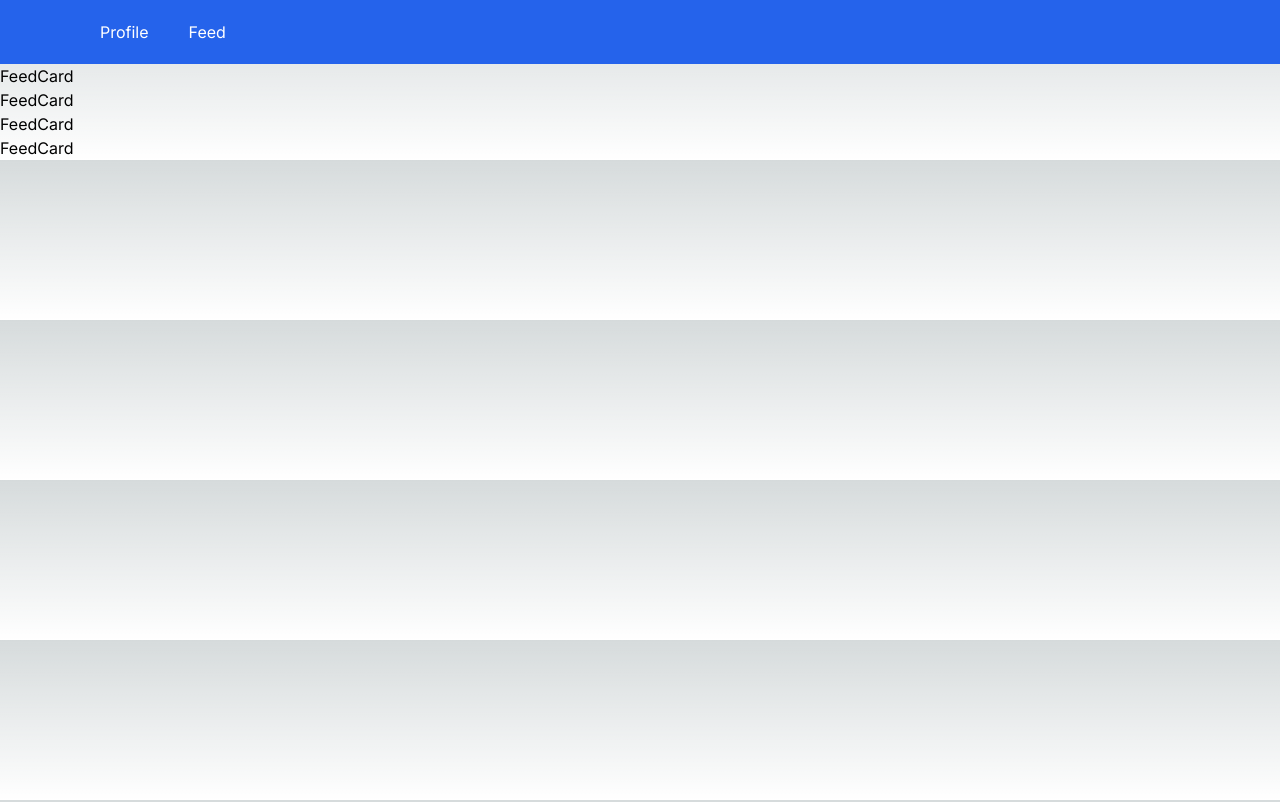
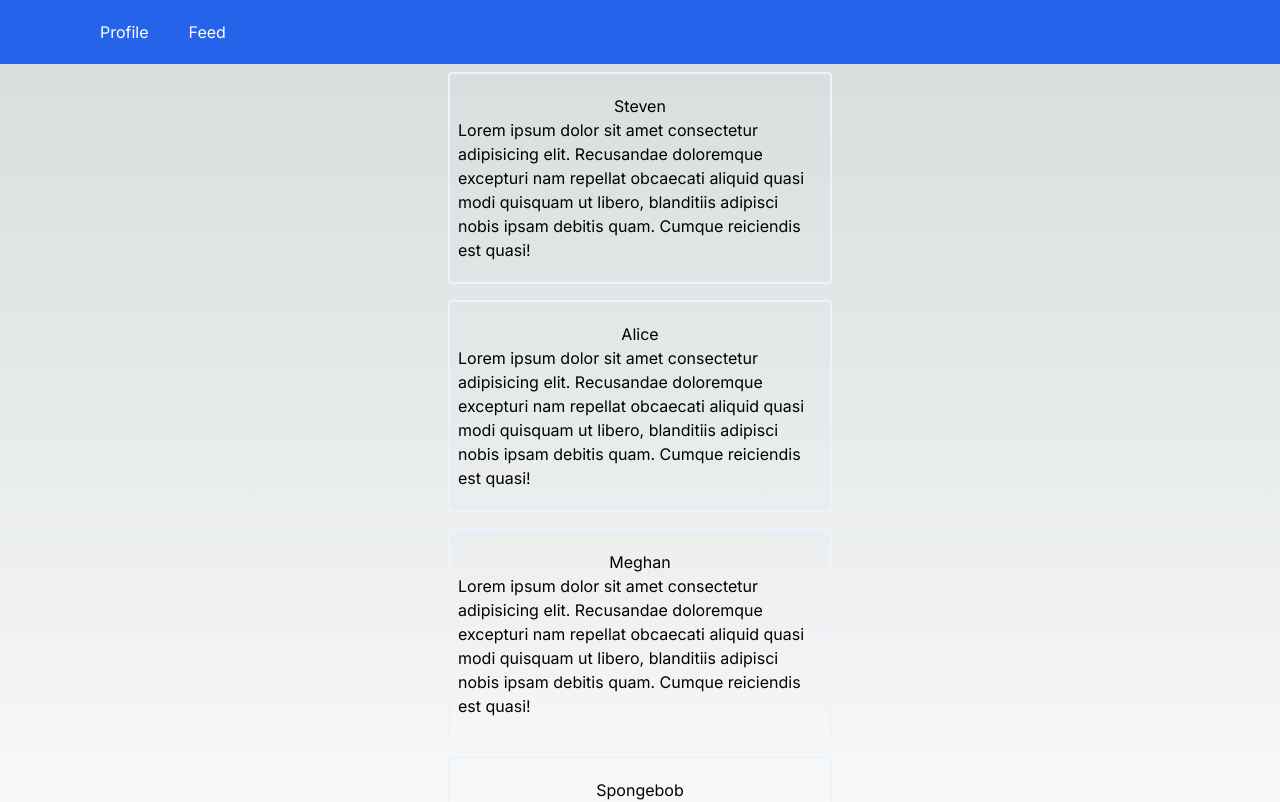
Before and after one commit to VanceMcGrady/vance-mcgrady-ti, a Next.js app: page /feed in a window 1280 px wide. Shown: the top 802 px of the page. Built offline with nearby package versions, Linux system fonts and the light colour scheme.

Commit message:
added name and text to cards, added some basic layout styling

```diff
--- a/app/ui_components/Feed.tsx
+++ b/app/ui_components/Feed.tsx
@@ -5,7 +5,7 @@ export default async function Feed() {
   const posts = await getPostsForMe();
   console.log("posts: ", posts);
   return (
-    <div>
+    <div className="flex flex-col items-center w-auto mx-30  h-900">
       {posts?.map((post) => {
         return <FeedCard post={post} key={post.id} />;
       })}
--- a/app/ui_components/FeedCard.tsx
+++ b/app/ui_components/FeedCard.tsx
@@ -4,5 +4,10 @@ import { Post } from "../mock_data/data";
 type FeedCardProps = { post: Post; key: number };
 
 export default function FeedCard({ post, key }: FeedCardProps) {
-  return <div>FeedCard</div>;
+  return (
+    <div className="flex flex-col w-full max-w-96 justify-center items-center my-2 px-2 py-5 border-2 border-indigo-50 rounded">
+      <h4>{post.user}</h4>
+      <p>{post.text}</p>
+    </div>
+  );
 }
```
